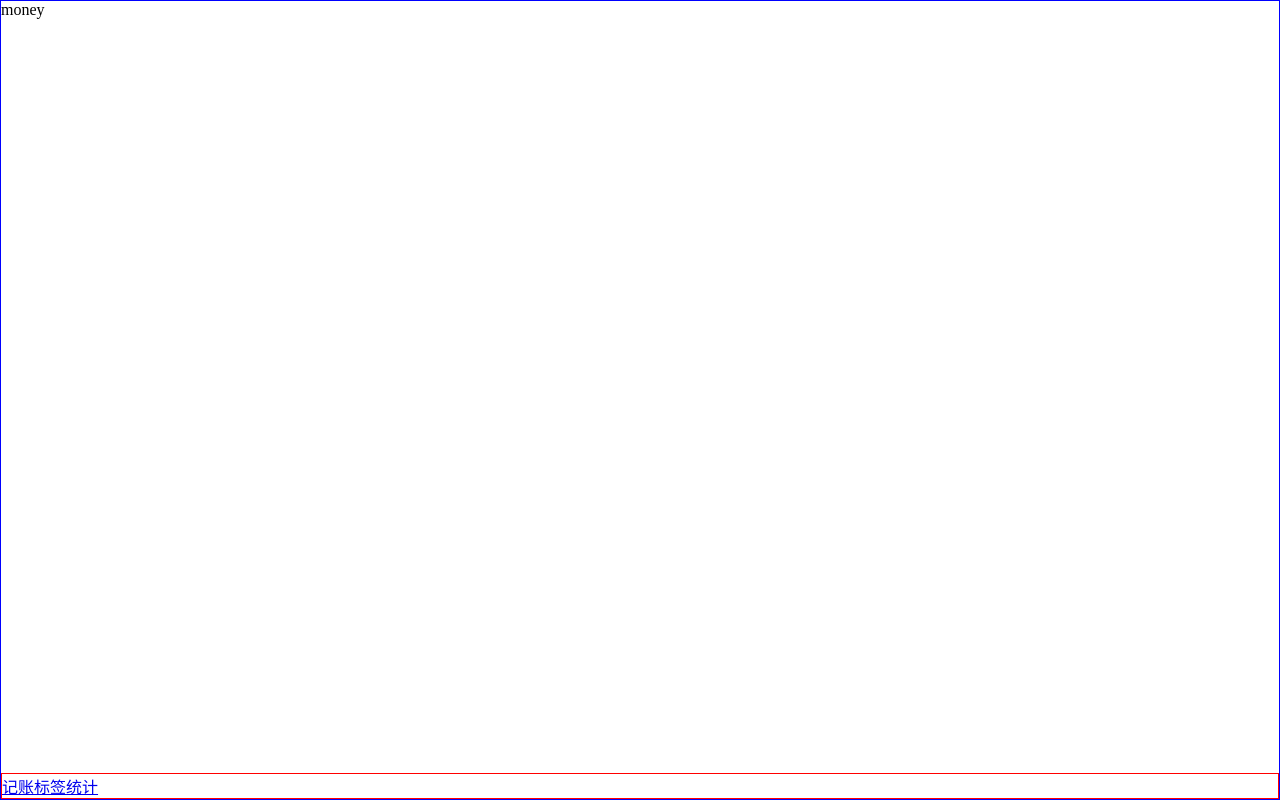
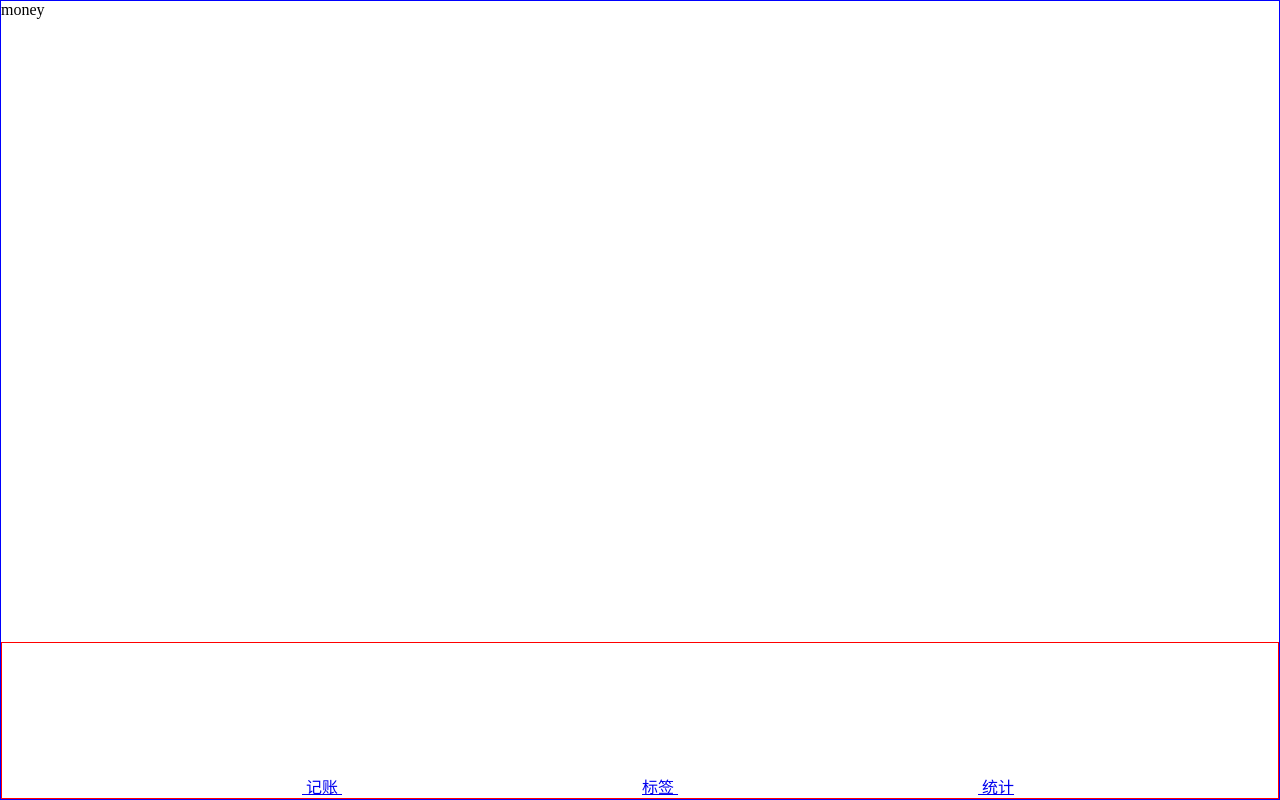
Before and after one commit to FFreshMan/money-local-demo1, a Vue app: page / in a window 1280 px wide. Built offline with nearby package versions, Linux system fonts and the light colour scheme.

Commit message:
引入svg文件夹和插入页面中

```diff
--- a/package.json
+++ b/package.json
@@ -36,6 +36,7 @@
     "lint-staged": "^9.5.0",
     "sass": "^1.25.0",
     "sass-loader": "^8.0.2",
+    "svg-sprite-loader": "^4.2.1",
     "typescript": "~3.7.5",
     "vue-template-compiler": "^2.6.11"
   },
--- a/src/components/Nav.vue
+++ b/src/components/Nav.vue
@@ -1,12 +1,29 @@
 <template>
   <div class="nav">
-    <router-link to="/Money">记账</router-link>
-    <router-link to="/labels">标签</router-link>
-    <router-link to="/statistics">统计</router-link>
+    <router-link to="/Money">
+      <svg>
+        <use xlink:href="#money"/>
+      </svg>
+      记账
+    </router-link>
+    <router-link to="/labels">
+      <svg>
+        <use xlink:href="#label"/>
+      </svg>标签
+    </router-link>
+    <router-link to="/statistics">
+      <svg>
+        <use xlink:href="#chart"/>
+      </svg>
+      统计
+    </router-link>
   </div>
 </template>
 
 <script lang="ts">
+  const importAll = (requireContext: __WebpackModuleApi.RequireContext) => requireContext.keys().forEach(requireContext);
+  try {importAll(require.context('../assets/icons', true, /\.svg$/));} catch (error) {console.log(error);}
+  //深拷贝，svg后缀可改
   export default {
     name: 'Nav'
   };
--- a/src/shims-vue.d.ts
+++ b/src/shims-vue.d.ts
@@ -2,3 +2,8 @@ declare module '*.vue' {
   import Vue from 'vue'
   export default Vue
 }
+declare  module  '*.svg'{
+  const content: string;
+  export  default  content;
+}
+//想要引入svg得先申明一个模块，并将它的string格式导出
--- a/vue.config.js
+++ b/vue.config.js
@@ -1,3 +1,29 @@
+/* eslint-disable */
+//可以排除eslint的检查，或者可以用.eslintignore
+const path = require('path')
+
 module.exports = {
-  lintOnSave: false
+  lintOnSave: false,
+chainWebpack:config=> {
+  const dir = path.resolve('src/assets/icons')
+  config.module
+    .rule('svg-sprite')
+    .test(/\.svg$/)
+    .include.add(dir).end() // 包含 icons 目录
+    .use('svg-sprite-loader').loader('svg-sprite-loader').options({extract: false}).end()
+  config.plugin('svg-sprite').use(require('svg-sprite-loader/plugin'), [{plainSprite: true}])
+  config.module.rule('svg').exclude.add(dir) // 其他 svg loader 排除 icons 目录
+
+
+  // config.module
+  //   .rule('svg-sprite')
+  //   .test(/\.(svg)(\?.*)?$/)
+  //   .include.add(dir).end()只对此路径下的svg做loader
+  //   .use('svg-sprite-loader-mod').loader('svg-sprite-loader-mod').options({extract: false}).end()
+  //   .use('svgo-loader').loader('svgo-loader')
+  //   .tap(options => ({...options, plugins: [{removeAttrs: {attrs: 'fill'}}]}))
+  //   .end()
+  // config.plugin('svg-sprite').use(require('svg-sprite-loader-mod/plugin'), [{plainSprite: true}])
+  // config.module.rule('svg').exclude.add(dir)
 }
+}
```
Also changed, not shown: 1 other file (tests, documents, lock files or other folders).
